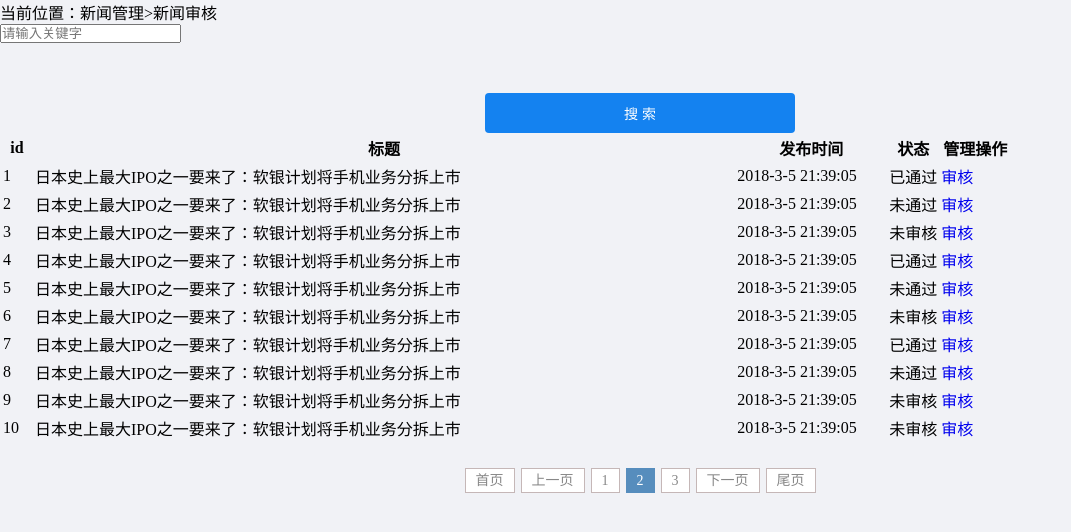
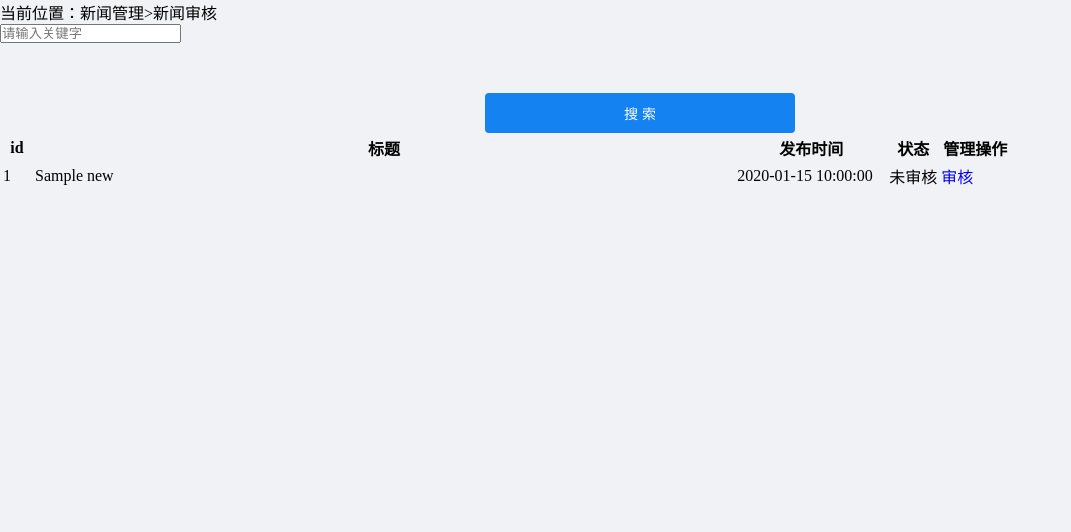
Before and after one commit to lurenxiaozhou/programming, a Flask app: page /admin/news_review in a window 1280 px wide. Shown: the top 532 px of the page, without its empty margins (0-1071 px from the left). Run offline with Flask 2, Linux system fonts and the light colour scheme; the visitor is signed in with stand-in values (Sample User, id 1); tables that the repository leaves empty hold one stand-in row (values such as "Sample post"); parts of the project's set-up code (start-up, migrations or seed data) failed here and were passed over; some libraries are stand-ins or nearby versions.

Commit message:
新闻审核前端

```diff
--- a/info/templates/admin/news_review.html
+++ b/info/templates/admin/news_review.html
@@ -26,96 +26,23 @@
                     <th width="5%">状态</th>
                     <th width="8%">管理操作</th>
                 </tr>
+                {% for news in data.news_list %}
                     <tr>
-					<td>1</td>
-					<td class="tleft">日本史上最大IPO之一要来了：软银计划将手机业务分拆上市</td>
-					<td>2018-3-5 21:39:05</td>
-					<td>已通过</td>
+                        <td>{{ news.id }}</td>
+                        <td class="tleft">{{ news.title }}</td>
+                        <td>{{ news.create_time }}</td>
+                        <td>{% if news.status == 0 %}
+                            已通过
+                            {% elif news.status == -1 %}
+                            未通过
+                            {% else %}
+                            未审核
+                        {% endif %}</td>
                         <td>
-						<a href="news_review_detail.html" class="review">审核</a>
+                            <a href="#" class="review">审核</a>
                         </td>
                     </tr>
-				<tr>
-					<td>2</td>
-					<td class="tleft">日本史上最大IPO之一要来了：软银计划将手机业务分拆上市</td>
-					<td>2018-3-5 21:39:05</td>
-					<td>未通过</td>
-					<td>
-						<a href="news_review_detail.html" class="review">审核</a>
-					</td>
-				</tr>
-				<tr>
-					<td>3</td>
-					<td class="tleft">日本史上最大IPO之一要来了：软银计划将手机业务分拆上市</td>
-					<td>2018-3-5 21:39:05</td>
-					<td>未审核</td>
-					<td>
-						<a href="news_review_detail.html" class="review">审核</a>
-					</td>
-				</tr>
-				<tr>
-					<td>4</td>
-					<td class="tleft">日本史上最大IPO之一要来了：软银计划将手机业务分拆上市</td>
-					<td>2018-3-5 21:39:05</td>
-					<td>已通过</td>
-					<td>
-						<a href="news_review_detail.html" class="review">审核</a>
-					</td>
-				</tr>
-				<tr>
-					<td>5</td>
-					<td class="tleft">日本史上最大IPO之一要来了：软银计划将手机业务分拆上市</td>
-					<td>2018-3-5 21:39:05</td>
-					<td>未通过</td>
-					<td>
-						<a href="news_review_detail.html" class="review">审核</a>
-					</td>
-				</tr>
-				<tr>
-					<td>6</td>
-					<td class="tleft">日本史上最大IPO之一要来了：软银计划将手机业务分拆上市</td>
-					<td>2018-3-5 21:39:05</td>
-					<td>未审核</td>
-					<td>
-						<a href="news_review_detail.html" class="review">审核</a>
-					</td>
-				</tr>
-				<tr>
-					<td>7</td>
-					<td class="tleft">日本史上最大IPO之一要来了：软银计划将手机业务分拆上市</td>
-					<td>2018-3-5 21:39:05</td>
-					<td>已通过</td>
-					<td>
-						<a href="news_review_detail.html" class="review">审核</a>
-					</td>
-				</tr>
-				<tr>
-					<td>8</td>
-					<td class="tleft">日本史上最大IPO之一要来了：软银计划将手机业务分拆上市</td>
-					<td>2018-3-5 21:39:05</td>
-					<td>未通过</td>
-					<td>
-						<a href="news_review_detail.html" class="review">审核</a>
-					</td>
-				</tr>
-				<tr>
-					<td>9</td>
-					<td class="tleft">日本史上最大IPO之一要来了：软银计划将手机业务分拆上市</td>
-					<td>2018-3-5 21:39:05</td>
-					<td>未审核</td>
-					<td>
-						<a href="news_review_detail.html" class="review">审核</a>
-					</td>
-				</tr>
-				<tr>
-					<td>10</td>
-					<td class="tleft">日本史上最大IPO之一要来了：软银计划将手机业务分拆上市</td>
-					<td>2018-3-5 21:39:05</td>
-					<td>未审核</td>
-					<td>
-						<a href="news_review_detail.html" class="review">审核</a>
-					</td>
-				</tr>
+                {% endfor %}
             </table>
         </div>
 
@@ -126,10 +53,10 @@
         <script>
 			$(function() {
 				$("#pagination").pagination({
-					currentPage: 2,
-					totalPage: 3,
+					currentPage: {{ data.current_page }},
+					totalPage: {{ data.total_page }},
 					callback: function(current) {
-					    alert('ok!');
+					     window.location = '/admin/news_review?p=' + current;
 					}
 				});
 			});
```
Also changed, not shown: 1 other file. Lines whose indentation alone changed are shown as unchanged.
